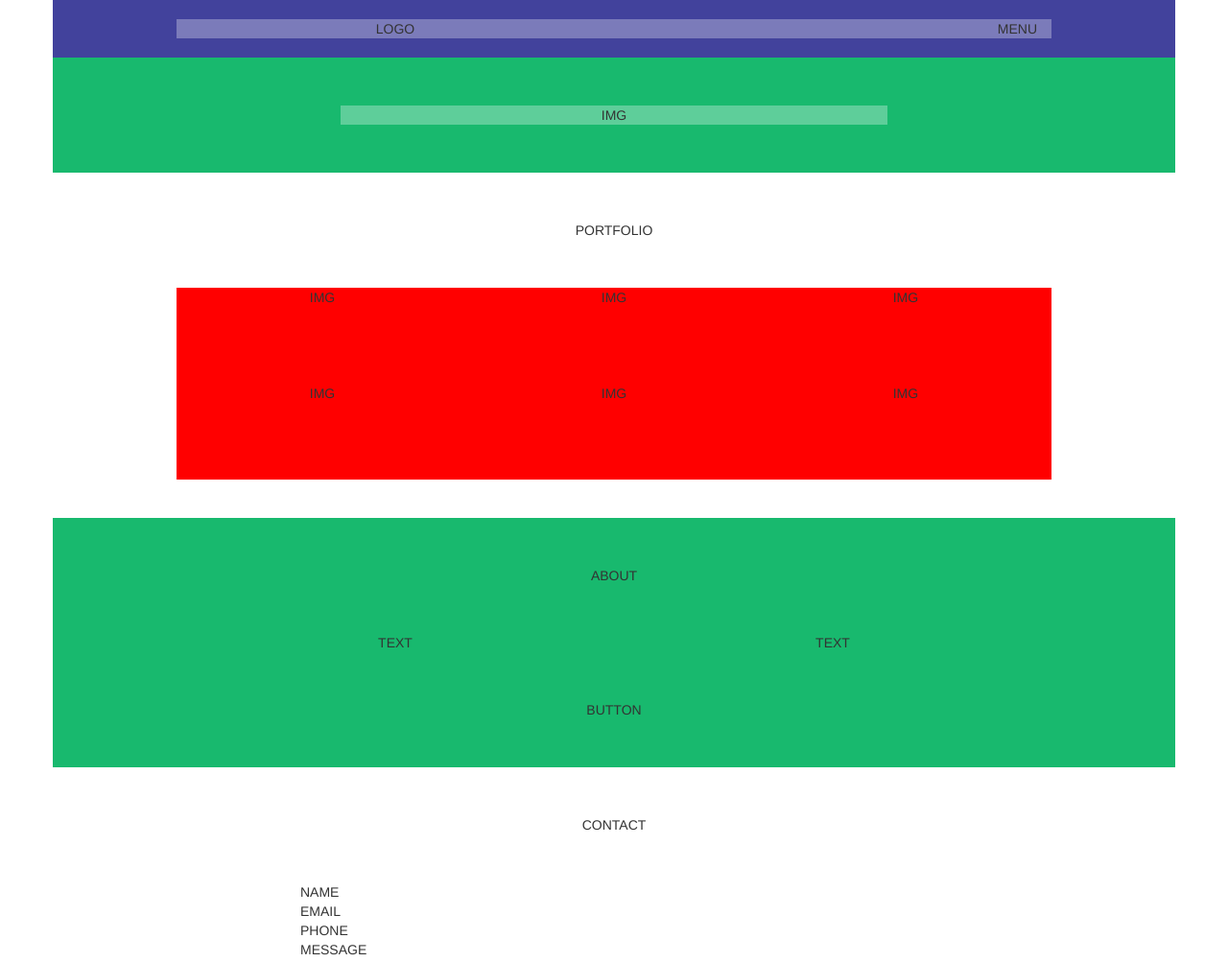
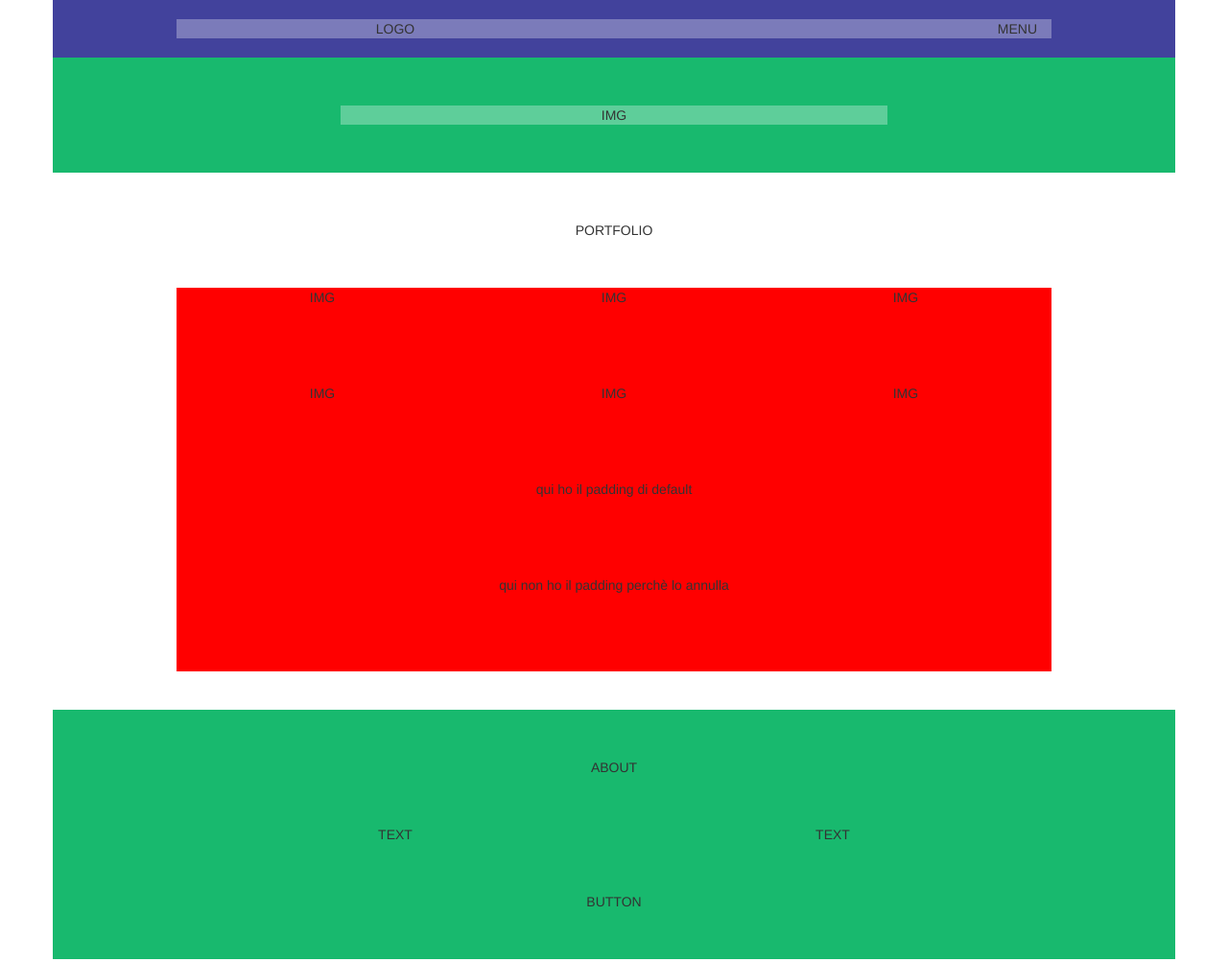
Before and after one commit to NicolaDiSante/html-css-bootstrap-freelancer, a plain HTML site: page index.html in a window 1280 px wide. Shown: the top 1003 px of the page at 96% size. Drawn offline with nearby package versions, Linux system fonts and the light colour scheme.

Commit message:
IMG problem

```diff
--- a/index.html
+++ b/index.html
@@ -52,6 +52,8 @@
         <div class="col-xs-12 col-sm-6 col-lg-4">IMG</div>
         <div class="col-xs-12 col-sm-6 col-lg-4">IMG</div>
         <div class="col-xs-12 col-sm-6 col-lg-4">IMG</div>
+        <div class="col-xs-12">qui ho il padding di default</div>
+        <div class="col-xs-12"><div class="row">qui non ho il padding perchè lo annulla</div></div>
       </div>
     </div>
 
```
